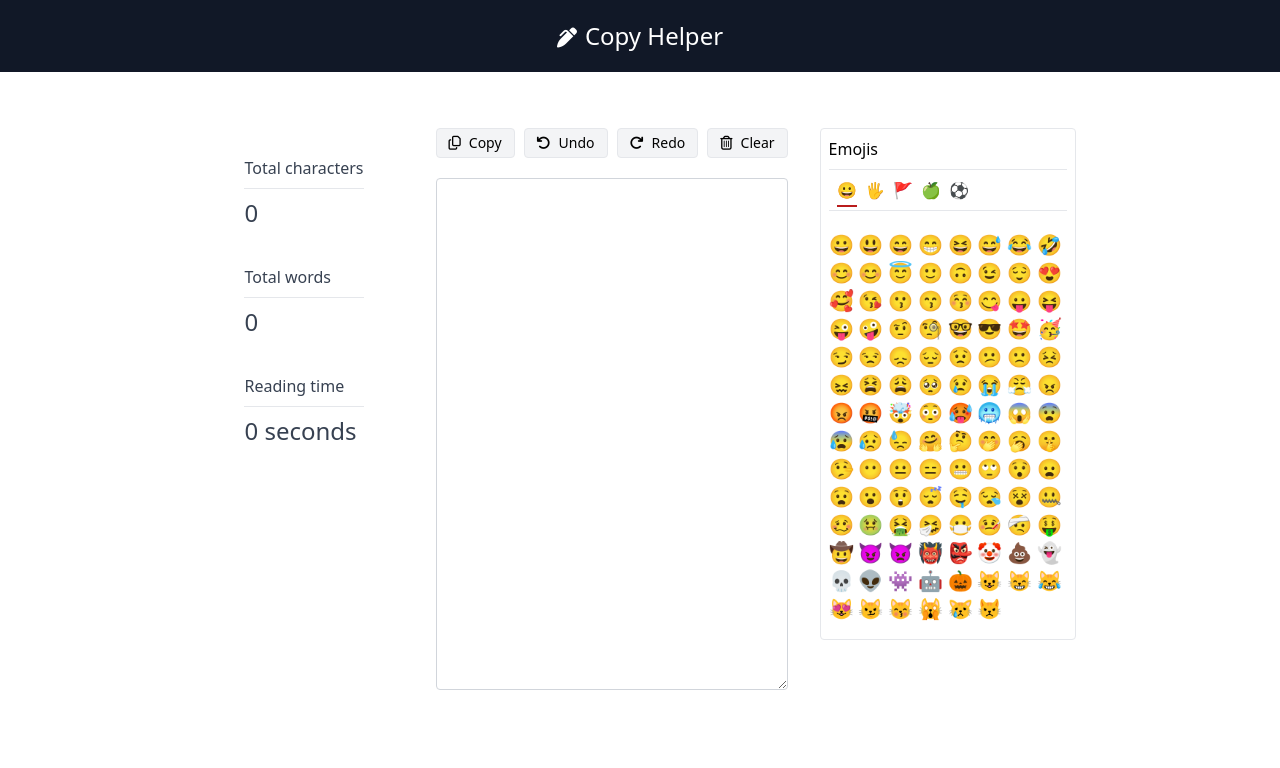
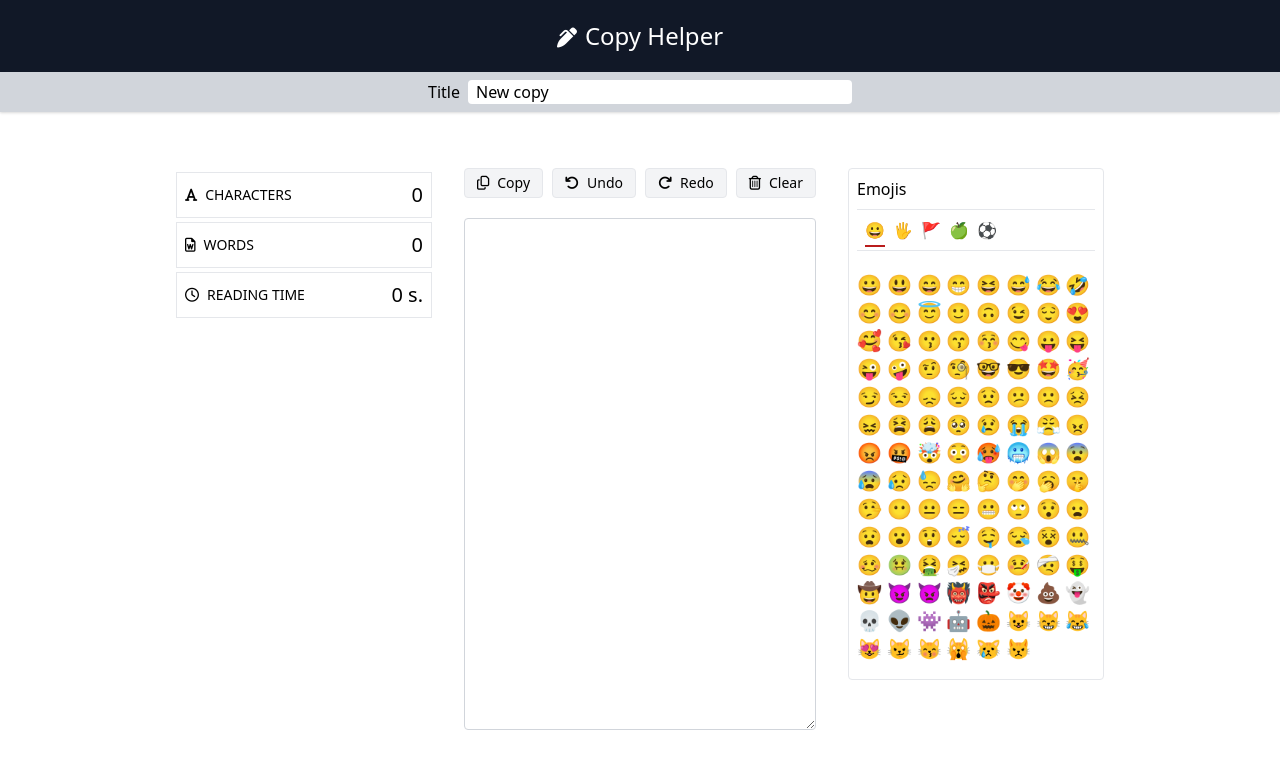
Before and after one commit to tury3001/copy-helper, a Vue app: page / in a window 1280 px wide. Shown: the top 768 px of the page. Built offline with nearby package versions, Linux system fonts and the light colour scheme.

Commit message:
Title and data panels

```diff
--- a/src/components/CopyHelper.vue
+++ b/src/components/CopyHelper.vue
@@ -2,14 +2,25 @@
   <nav class="bg-gray-900 text-center py-5 ">
     <h1 class="text-2xl text-white"><i class="fas fa-pen-alt text-xl mr-2"></i>Copy Helper</h1>
   </nav>
-  <div class="container mt-10 mx-auto">
+  <div class="bg-gray-300 py-2 shadow">
+    <div class="container mx-auto text-center">
+      <copy-title :baseTitle="appTitle"></copy-title>
+    </div>
+  </div>
+  <main class="container mt-10 mx-auto">
     <div class="flex flex-row h-screen justify-center">
-      <div class="p-4">
-        <count-chars :copy="copy"></count-chars>
-        <count-words :copy="copy"></count-words>
-        <reading-time :copy="copy"></reading-time>
+      <div class="p-4 w-72">
+        <panel-data label="Characters" icon="fas fa-font">
+          <count-chars :copy="copy"></count-chars>
+        </panel-data>
+        <panel-data label="Words" icon="far fa-file-word">
+          <count-words :copy="copy"></count-words>
+        </panel-data>
+        <panel-data label="Reading time" icon="far fa-clock">
+          <reading-time :copy="copy"></reading-time>
+        </panel-data>
       </div>
-      <div class="p-4 w-96">
+      <div class="p-4 w-96 min-w-96">
         <div class="mb-5 flex justify-between">
           <tool-button label="Copy"
                        icon="far fa-copy"
@@ -43,14 +54,14 @@
         >
         </textarea>
       </div>
-      <div class="p-4 w-72">
+      <aside class="p-4 w-72">
         <emoji-picker :copy="copy"
-                          @insertEmoji="insertEmoji($event)">
+                      @insertEmoji="insertEmoji($event)"
+        >
         </emoji-picker>
-      </div>
+      </aside>
     </div>
-
-  </div>
+  </main>
 </template>
 
 <script>
@@ -60,11 +71,15 @@ import CountWords from './CountWords.vue'
 import ReadingTime from './ReadingTime.vue'
 import EmojiPicker from './EmojiPicker.vue'
 import ToolButton from './ToolButton.vue'
+import CopyTitle from './CopyTitle.vue'
+import PanelData from './PanelData.vue'
 
 export default {
-  components: { CountChars, CountWords, ReadingTime, EmojiPicker, ToolButton },
+  components: { CountChars, CountWords, ReadingTime, EmojiPicker,
+                ToolButton, CopyTitle, PanelData },
   data() {
     return {
+      appTitle: 'Copy Helper',
       copy: '',
       cursorRowPosition: 0,
       cursorColPosition: 0
--- /dev/null
+++ b/src/components/CopyTitle.vue
@@ -0,0 +1,25 @@
+<template>
+  <label for="title">Title</label>
+  <input type="text" name="title" id="title" v-model="title" class="rounded ml-2 w-96 px-2" @input="changeTitle()">
+</template>
+<script>
+
+export default {
+  name: 'copy-title',
+  props: ['baseTitle'],
+  data() {
+    return {
+      title: 'New copy'
+    }
+  },
+  mounted() {
+    this.changeTitle();
+  },
+  methods: {
+    changeTitle() {
+      document.title = this.baseTitle + ' | ' + this.title ;
+    }
+  }
+}
+
+</script>
--- a/src/components/CountChars.vue
+++ b/src/components/CountChars.vue
@@ -1,8 +1,5 @@
 <template>
-  <div class="py-2 px-10 text-gray-700 mt-5">
-    <span class="block w-full mb-2 border-b pb-2">Total characters</span>
-    <span class="text-2xl">{{ countChars(copy) }}</span>
-  </div>
+    <span class="text-xl">{{ countChars(copy) }}</span>
 </template>
 
 <script>
--- a/src/components/CountWords.vue
+++ b/src/components/CountWords.vue
@@ -1,8 +1,5 @@
 <template>
-  <div class="py-2 px-10 text-gray-700 mt-5">
-    <span class="block w-full mb-2 border-b pb-2">Total words</span>
-    <span class="text-2xl">{{ countWords(copy) }}</span>
-  </div>
+    <span class="text-xl">{{ countWords(copy) }}</span>
 </template>
 
 <script>
--- /dev/null
+++ b/src/components/PanelData.vue
@@ -0,0 +1,18 @@
+<template>
+  <div class="border flex flex-row justify-between p-2 mt-1">
+      <h2 class="uppercase text-sm mt-1">
+        <i :class="this.icon"></i>
+        <span class="ml-2">{{ this.label }}</span>
+      </h2>
+      <slot></slot>
+  </div>
+</template>
+
+<script>
+
+export default {
+  name: 'panel-data',
+  props: ['label', 'icon']
+}
+
+</script>
--- a/src/components/ReadingTime.vue
+++ b/src/components/ReadingTime.vue
@@ -1,8 +1,5 @@
 <template>
-  <div class="py-2 px-10 text-gray-700 mt-5">
-    <span class="block w-full mb-2 border-b pb-2">Reading time</span>
-    <span class="text-2xl">{{ calcReadingTime(copy) }} </span>
-  </div>
+  <span class="text-xl">{{ calcReadingTime(copy) }}</span>
 </template>
 
 <script>
@@ -22,17 +19,17 @@ export default {
       countWords = this.copy.trim().split(' ').length;
 
       if (this.copy.length == 0)
-        displayOutput = "0 seconds";
+        displayOutput = "0 s.";
       else {
 
         let totalSeconds = countWords / this.wpm * 60;
 
         if (totalSeconds < 60) {
-          displayOutput = Math.ceil(totalSeconds) + ' seconds';
+          displayOutput = Math.ceil(totalSeconds) + ' s.';
         } else {
           let displayMinutes = Math.trunc(totalSeconds / 60);
           let displaySeconds = Math.trunc(totalSeconds % 60);
-          displayOutput = displayMinutes + ":" + displaySeconds + ' minutes.';
+          displayOutput = displayMinutes + ":" + displaySeconds + ' m.';
         }
       }
       return displayOutput
```
